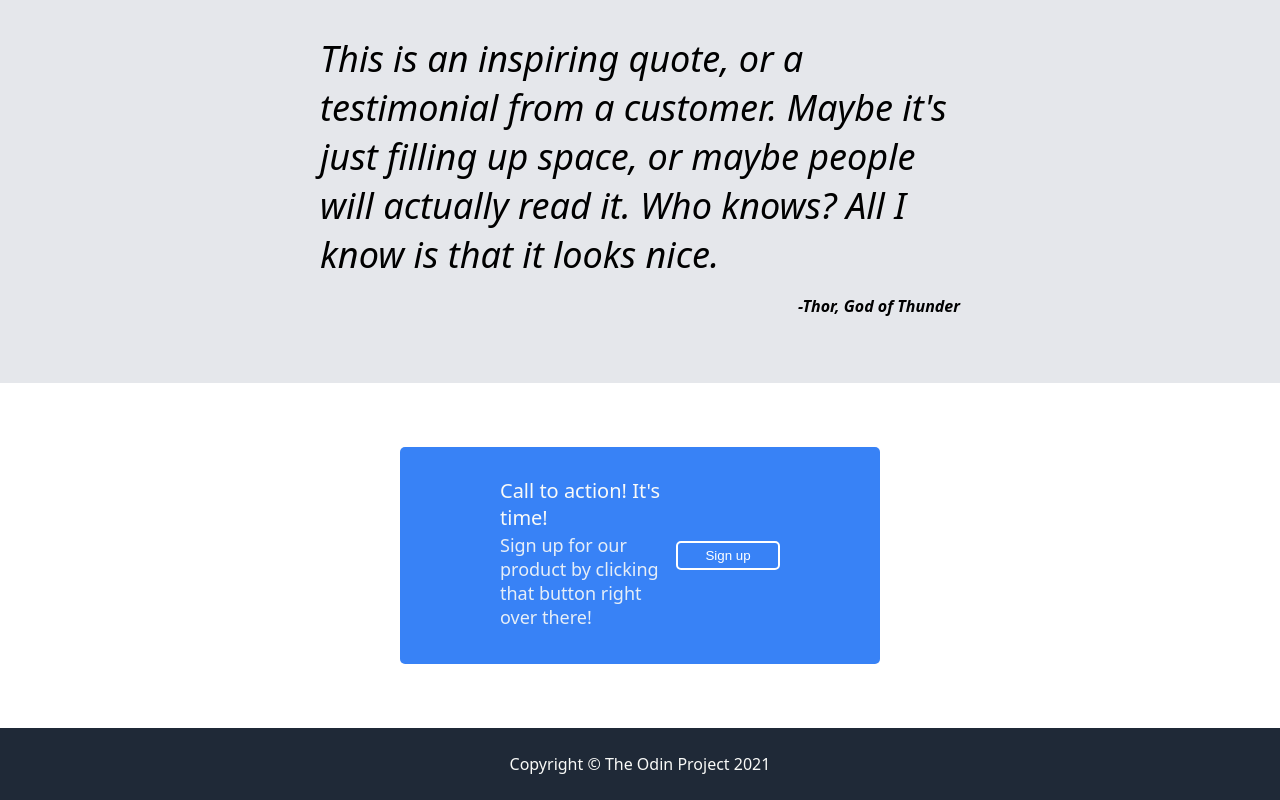
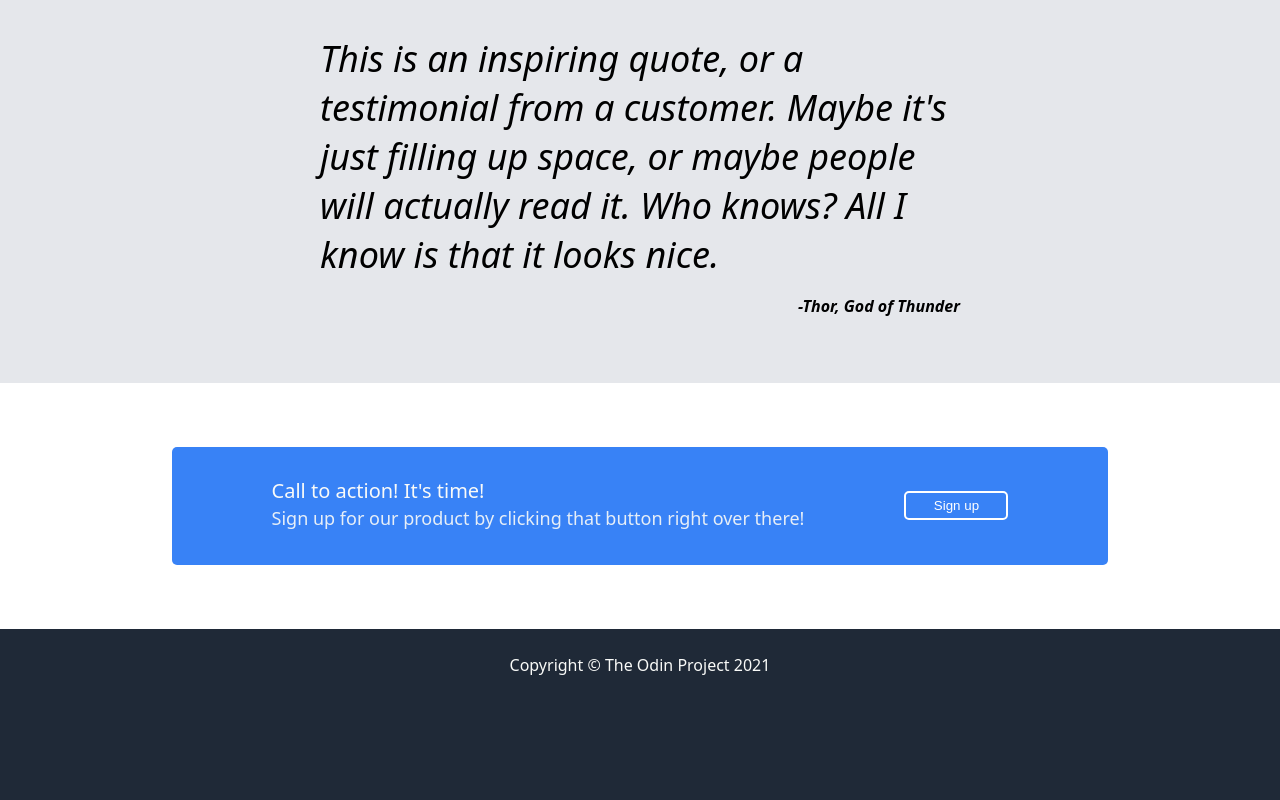
Before and after one commit to macnult/top-landing-page, a plain HTML site: page new.html in a window 1280 px wide. Shown: the part 799-1599 px from the top of the page. After the commit the page ends 1500 px from the top, so only its background shows below. Drawn offline with Linux system fonts and the light colour scheme.

Commit message:
Revise action section

```diff
--- a/newstyle.css
+++ b/newstyle.css
@@ -151,6 +151,10 @@ button {
      width: 100%;
     padding-top: 5%;
     padding-bottom: 5%;
+
+    display: flex;
+    justify-content: center;
+    align-items: center;
 }
 .actionbox {
     background-color: #3882F6;
@@ -160,8 +164,6 @@ button {
     justify-content: space-between;
     align-items: center;
 
-    margin-left: 400px;
-    margin-right: 400px;
 }
 .actionwords {
     display: flex;
@@ -189,9 +191,11 @@ button {
 .actionbutton {
     border: 2px solid white;
     border-radius: 5px;
+    margin-left: 100px;
     display: flex;
-    flex-direction: row;
-    justify-content: flex-end;
+    flex-direction: column;
+    justify-content: center;
+    align-items: center;
 }
 
 /* Footer */
```
